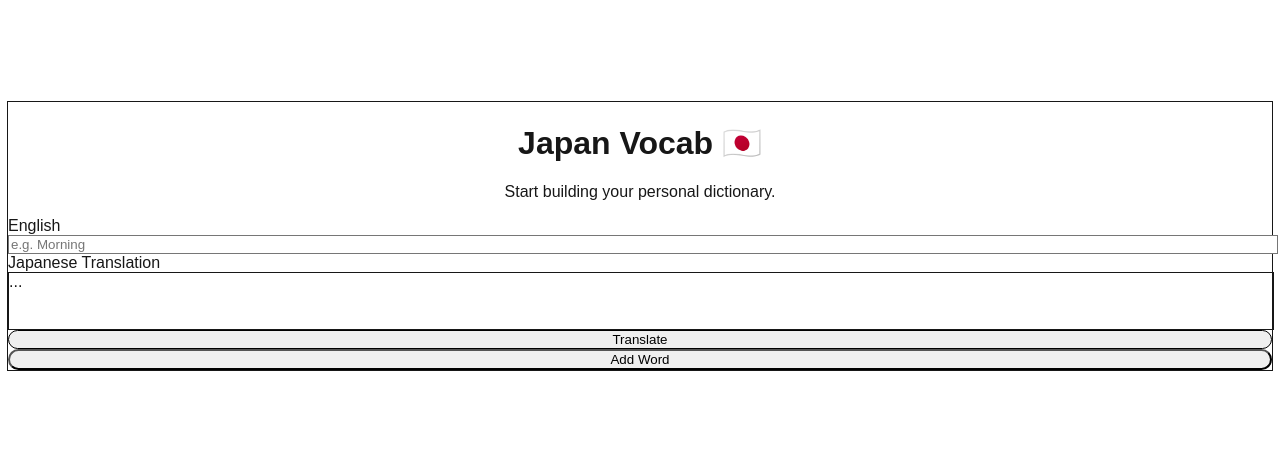
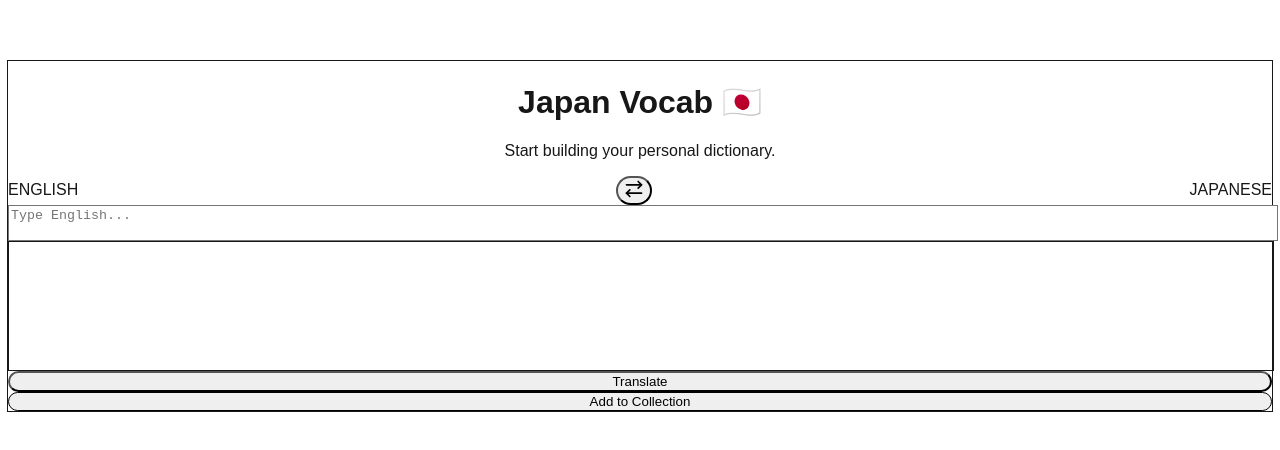
Before and after one commit to lushi-liu/japan-vocab, a Next.js app: page / in a window 1280 px wide. Shown: the part 172-622 px from the top of the page. Built offline with nearby package versions, Linux system fonts and the light colour scheme.

Commit message:
added ability to switch between japanese and english

```diff
--- a/src/app/api/translate/route.ts
+++ b/src/app/api/translate/route.ts
@@ -1,7 +1,7 @@
 import { NextResponse } from 'next/server';
 
 export async function POST(req: Request) {
-  const { text } = await req.json();
+  const { text, targetLang } = await req.json();
 
   try {
     const response = await fetch(`https://api-free.deepl.com/v2/translate`, {
@@ -12,7 +12,7 @@ export async function POST(req: Request) {
       },
       body: new URLSearchParams({
         text,
-        target_lang: 'JA',
+        target_lang: targetLang, // Now dynamic: 'JA' or 'EN'
       }),
     });
 
--- a/src/components/features/Translator.tsx
+++ b/src/components/features/Translator.tsx
@@ -7,6 +7,7 @@ export default function Translator() {
   const [input, setInput] = useState('');
   const [result, setResult] = useState('');
   const [loading, setLoading] = useState(false);
+  const [isEnglishSource, setIsEnglishSource] = useState(true);
 
   const handleTranslate = async () => {
     if (!input) return;
@@ -15,7 +16,10 @@ export default function Translator() {
     try {
       const res = await fetch('/api/translate', {
         method: 'POST',
-        body: JSON.stringify({ text: input }),
+        body: JSON.stringify({
+          text: input,
+          targetLang: isEnglishSource ? 'JA' : 'EN',
+        }),
       });
       const data = await res.json();
       setResult(data.translation);
@@ -26,41 +30,77 @@ export default function Translator() {
     }
   };
 
+  const swapLanguages = () => {
+    setIsEnglishSource(!isEnglishSource);
+    setInput(result);
+    setResult('');
+  };
+
   return (
     <div className="w-full max-w-md space-y-6">
-      <div className="flex flex-col gap-4">
-        <div className="text-left">
-          <label className="text-sm font-semibold text-slate-600">
-            English
-          </label>
-          <input
-            type="text"
-            className="mt-1 w-full rounded-xl border border-slate-200 p-3 focus:ring-2 focus:ring-slate-900 focus:outline-none"
-            placeholder="e.g. Morning"
-            value={input}
-            onChange={(e) => setInput(e.target.value)}
-          />
+      <div className="flex flex-col gap-2">
+        <div className="flex items-center justify-between px-1">
+          <span className="text-sm font-bold tracking-wider text-slate-400 uppercase">
+            {isEnglishSource ? 'English' : 'Japanese'}
+          </span>
+          <button
+            onClick={swapLanguages}
+            className="rounded-full p-2 transition-colors hover:bg-slate-100"
+            title="Swap Languages"
+          >
+            <svg
+              xmlns="http://www.w3.org/2000/svg"
+              width="20"
+              height="20"
+              viewBox="0 0 24 24"
+              fill="none"
+              stroke="currentColor"
+              strokeWidth="2"
+              strokeLinecap="round"
+              strokeLinejoin="round"
+              className="text-slate-600"
+            >
+              <path d="m7 21-4-4 4-4" />
+              <path d="M3 17h18" />
+              <path d="m17 3 4 4-4 4" />
+              <path d="M21 7H3" />
+            </svg>
+          </button>
+          <span className="text-sm font-bold tracking-wider text-slate-400 uppercase">
+            {isEnglishSource ? 'Japanese' : 'English'}
+          </span>
         </div>
 
-        <div className="text-left">
-          <label className="text-sm font-semibold text-slate-600">
-            Japanese Translation
-          </label>
-          <div className="mt-1 min-h-[56px] w-full rounded-xl border border-slate-200 bg-slate-50 p-3 text-lg font-medium">
+        <textarea
+          className="h-32 w-full resize-none rounded-2xl border border-slate-200 p-4 focus:ring-2 focus:ring-slate-900 focus:outline-none"
+          placeholder={isEnglishSource ? 'Type English...' : '日本語を入力...'}
+          value={input}
+          onChange={(e) => setInput(e.target.value)}
+        />
+
+        <div className="relative">
+          <div className="min-h-[128px] w-full rounded-2xl border border-slate-200 bg-slate-50 p-4 text-lg font-medium text-slate-900">
             {loading ? (
-              <span className="text-slate-400">Thinking...</span>
+              <span className="animate-pulse text-slate-400">
+                Translating...
+              </span>
             ) : (
-              result || <span className="text-slate-300">...</span>
+              result
             )}
           </div>
         </div>
       </div>
 
-      <div className="flex flex-col gap-2">
-        <Button onClick={handleTranslate} variant="secondary">
+      <div className="flex flex-col gap-3">
+        <Button onClick={handleTranslate} variant="primary">
           Translate
         </Button>
-        <Button onClick={() => console.log('Saving...')}>Add Word</Button>
+        <Button
+          onClick={() => console.log('Saving to DB...')}
+          variant="secondary"
+        >
+          Add to Collection
+        </Button>
       </div>
     </div>
   );
```
